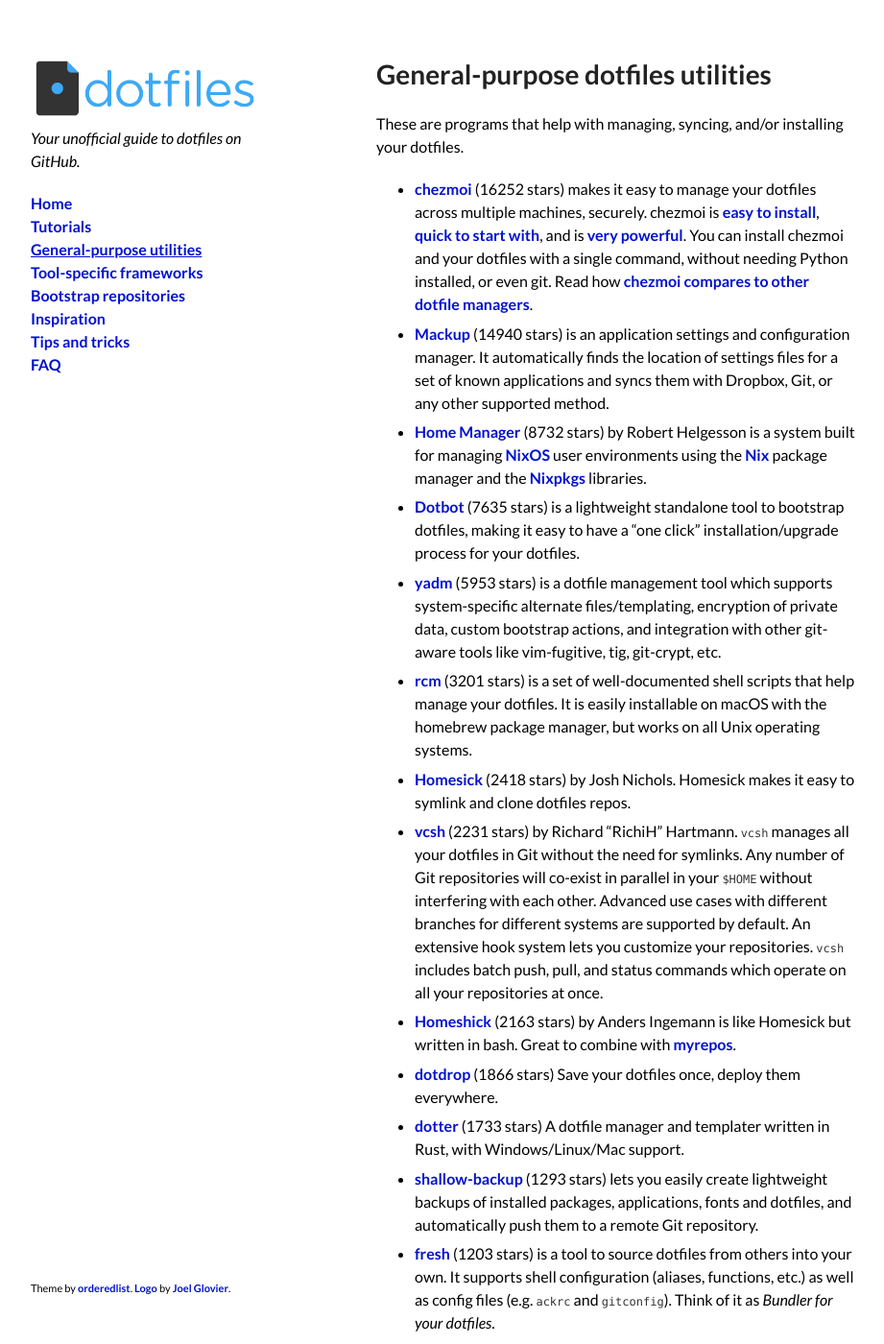
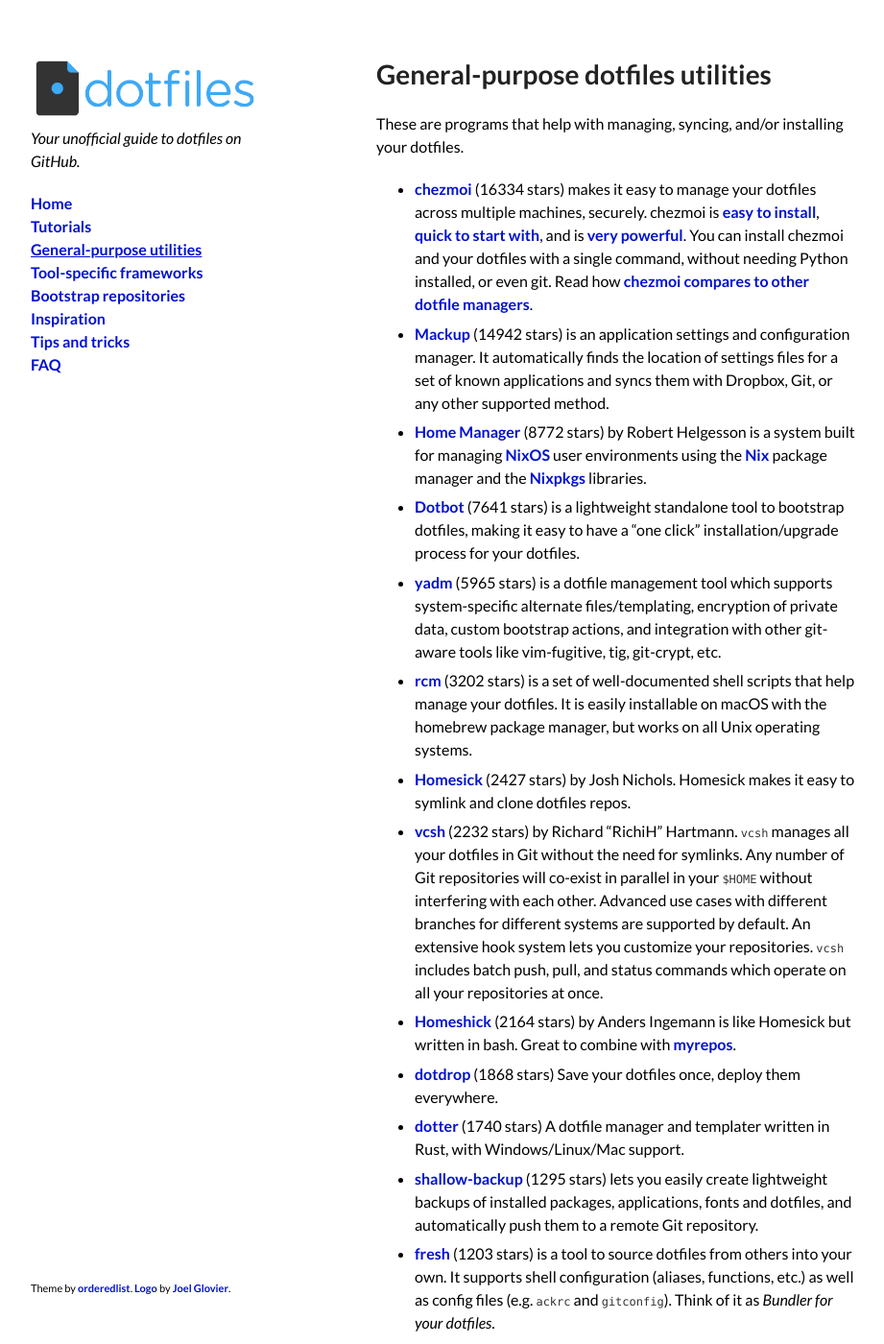
Before and after one commit to dotfiles/dotfiles.github.com, a Jekyll site: the page built from utilities.md, in a window 1280 px wide and 1400 px high. Shown: the whole window at 96% size, without its empty margins (178-1099 px from the left). Built offline with Jekyll 4.4.1, drawn with Linux system fonts in a browser that asks for light colours; comment, search, counter and statistics services are not loaded.

Commit message:
Update star counts

```diff
--- a/_data/utilities.yml
+++ b/_data/utilities.yml
@@ -16,7 +16,7 @@
     and is [very powerful](https://www.chezmoi.io/user-guide/setup/). You can install
     chezmoi and your dotfiles with a single command, without needing Python installed,
     or even git. Read how [chezmoi compares to other dotfile managers](https://www.chezmoi.io/comparison-table/).
-  stars: 16252
+  stars: 16334
   url: https://github.com/twpayne/chezmoi
   website: https://chezmoi.io
 - forks: 4
@@ -48,14 +48,14 @@
   name: Dotbot
   notes: is a lightweight standalone tool to bootstrap dotfiles, making it easy to
     have a "one click" installation/upgrade process for your dotfiles.
-  stars: 7635
+  stars: 7641
   url: https://github.com/anishathalye/dotbot
 - forks: 106
   name: dotdrop
   notes: Save your dotfiles once, deploy them everywhere.
-  stars: 1866
+  stars: 1868
   url: https://github.com/deadc0de6/dotdrop
-- forks: 30
+- forks: 31
   name: dotfiler
   notes: is inspired by homesick and [Zach Holman's dotfiles](https://github.com/holman/dotfiles),
     made using principle of KISS.
@@ -140,12 +140,12 @@
     you. Homely also has a clever Automatic Cleanup feature and good tutorials.
   stars: 44
   url: https://github.com/phodge/homely
-- forks: 2172
+- forks: 2176
   name: Home Manager
   notes: by Robert Helgesson is a system built for managing [NixOS](https://nixos.org)
     user environments using the [Nix](https://nixos.org/nix/) package manager and
     the [Nixpkgs](https://nixos.org/nixpkgs/) libraries.
-  stars: 8732
+  stars: 8772
   url: https://github.com/nix-community/home-manager
 - forks: 23
   name: Homemaker
@@ -158,12 +158,12 @@
   name: Homeshick
   notes: by Anders Ingemann is like Homesick but written in bash. Great to combine
     with [myrepos](https://web.archive.org/web/20200904205236/https://waiting-for-dev.github.io/blog/2014/05/04/distributable-and-organized-dotfiles-with-homeshick-and-mr/).
-  stars: 2163
+  stars: 2164
   url: https://github.com/andsens/homeshick
 - forks: 126
   name: Homesick
   notes: by Josh Nichols. Homesick makes it easy to symlink and clone dotfiles repos.
-  stars: 2418
+  stars: 2427
   url: https://github.com/technicalpickles/homesick
 - name: myrepos
   notes: is a tool to manage all your version control repositories at once.
@@ -182,13 +182,13 @@
   notes: is a set of well-documented shell scripts that help manage your dotfiles.
     It is easily installable on macOS with the homebrew package manager, but works
     on all Unix operating systems.
-  stars: 3201
+  stars: 3202
   url: https://github.com/thoughtbot/rcm
-- forks: 262
+- forks: 263
   name: shallow-backup
   notes: lets you easily create lightweight backups of installed packages, applications,
     fonts and dotfiles, and automatically push them to a remote Git repository.
-  stars: 1293
+  stars: 1295
   url: https://github.com/alichtman/shallow-backup
 - forks: 13
   name: stowsh
@@ -208,14 +208,14 @@
     branches for different systems are supported by default. An extensive hook system
     lets you customize your repositories. `vcsh` includes batch push, pull, and status
     commands which operate on all your repositories at once.
-  stars: 2231
+  stars: 2232
   url: https://github.com/RichiH/vcsh
 - forks: 187
   name: yadm
   notes: is a dotfile management tool which supports system-specific alternate files/templating,
     encryption of private data, custom bootstrap actions, and integration with other
     git-aware tools like vim-fugitive, tig, git-crypt, etc.
-  stars: 5953
+  stars: 5965
   url: https://github.com/TheLocehiliosan/yadm
   website: https://yadm.io/
 - forks: 9
@@ -235,7 +235,7 @@
 - forks: 65
   name: dotter
   notes: A dotfile manager and templater written in Rust, with Windows/Linux/Mac support.
-  stars: 1733
+  stars: 1740
   url: https://github.com/SuperCuber/dotter
 - forks: 61
   name: dotfiles
@@ -272,7 +272,7 @@
   notes: is an application settings and configuration manager. It automatically finds
     the location of settings files for a set of known applications and syncs them
     with Dropbox, Git, or any other supported method.
-  stars: 14940
+  stars: 14942
   url: https://github.com/lra/mackup
 - forks: 0
   name: hideDot
```
Also changed, not shown: _data/bootstrap.yml (+5 -5 lines), _data/frameworks.yml (+53 -53 lines), _data/inspiration.yml (+17 -17 lines).
